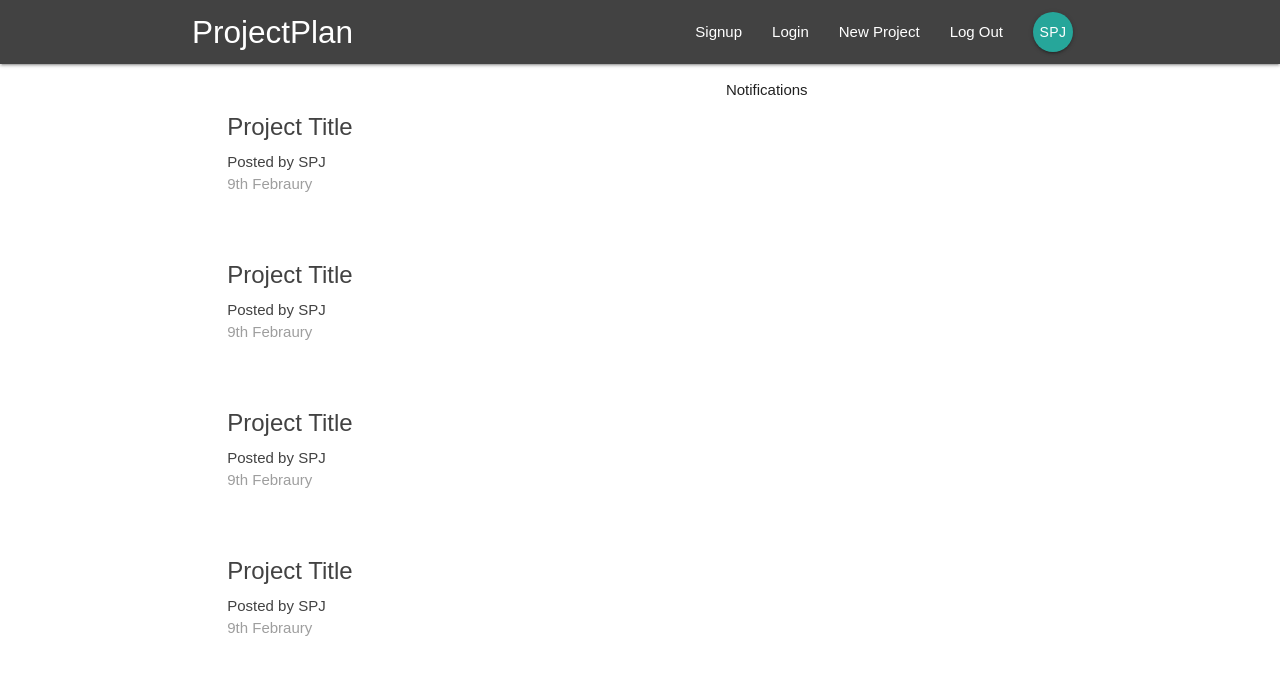
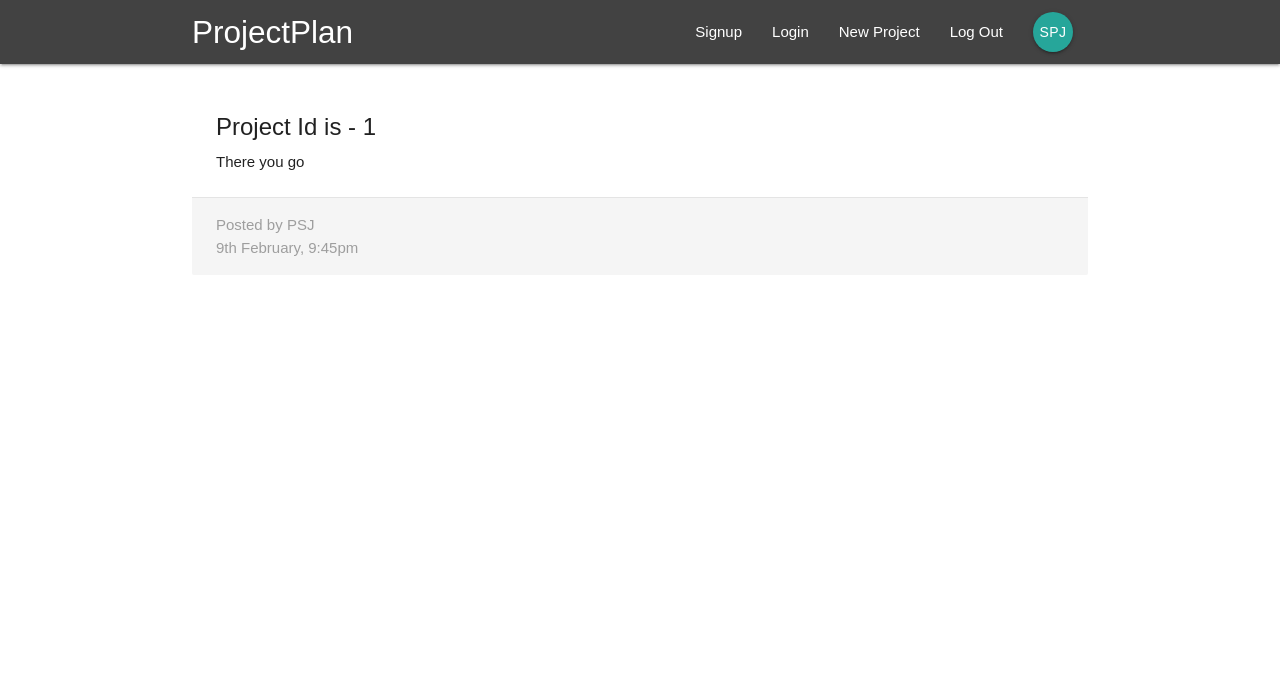
Before and after one commit to shivKjaju/react-redux-firebase, a React (Create React App) app: page /project/1 in a window 1280 px wide. Shown: the top 674 px of the page. Built offline with nearby package versions, Linux system fonts and the light colour scheme.

Commit message:
project details component added with routing

```diff
--- a/src/App.js
+++ b/src/App.js
@@ -1,6 +1,7 @@
 import React, { Component } from 'react';
 import Navbar from './components/layout/Navbar';
 import Dashboard from './components/dashboard/DashBoard'
+import ProjectDetails from './components/projects/ProjectDetails'
 
 // For client side routing
 import { BrowserRouter, Switch, Route } from 'react-router-dom';
@@ -12,7 +13,8 @@ class App extends Component {
         <div className="App">
           <Navbar/>
           <Switch>
-            <Route path='/' component={Dashboard} />
+            <Route exact path='/' component={Dashboard} />
+            <Route path='/project/:id' component={ProjectDetails}/>
           </Switch>
         </div>
       </BrowserRouter>
--- a/src/components/projects/ProjectDetails.js
+++ b/src/components/projects/ProjectDetails.js
@@ -0,0 +1,21 @@
+import React from 'react'
+
+const ProjectDetails = (props) => {
+    const projectId = props.match.params.id
+    return (
+        <div className="container section project-details">
+            <div className="card z-depth-0">
+               <div className="card-content">
+                    <span className="card-title">Project Id is  - {projectId}</span>
+                    <p>There you go</p>
+               </div>
+               <div className="card-action grey lighten-4 grey-text">
+                   <div>Posted by PSJ</div>
+                   <div>9th February, 9:45pm</div>
+               </div>
+            </div>
+        </div>
+    )
+}
+
+export default ProjectDetails
```
